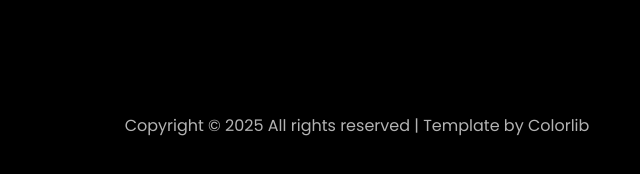
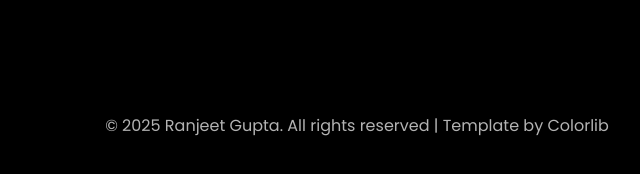
Before and after one commit to ranjeetgupta1203/my_portfolio, a plain HTML site: page index.html in a window 1280 px wide. Shown: the full height of the page, 283-923 px from the left. Drawn offline with Linux system fonts and the light colour scheme.

Commit message:
Update index.html

```diff
--- a/index.html
+++ b/index.html
@@ -150,13 +150,16 @@
 </section>
 
 <footer class="ftco-footer ftco-section">
-  <div class="container text-center">
-    <p>
-      Copyright &copy;
-      <script>document.write(new Date().getFullYear());</script>
-      All rights reserved | Template by
-      <a href="https://colorlib.com" target="_blank">Colorlib</a>
-    </p>
+  <div class="container">
+    <div class="row">
+      <div class="col-md-12 text-center">
+        <p>
+          © <script>document.write(new Date().getFullYear());</script>
+          Ranjeet Gupta. All rights reserved |
+          Template by <a href="https://colorlib.com" target="_blank">Colorlib</a>
+        </p>
+      </div>
+    </div>
   </div>
 </footer>
 
```
